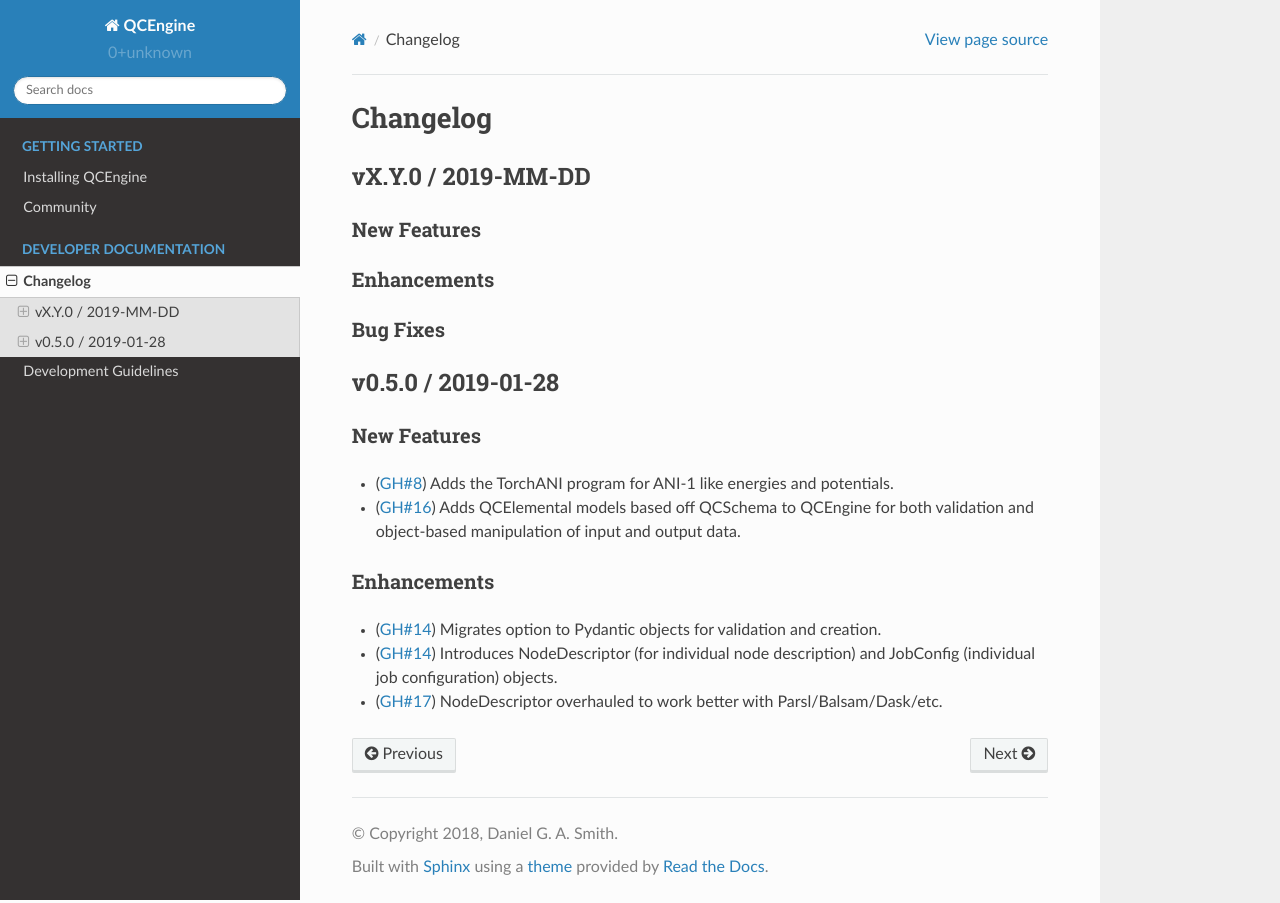
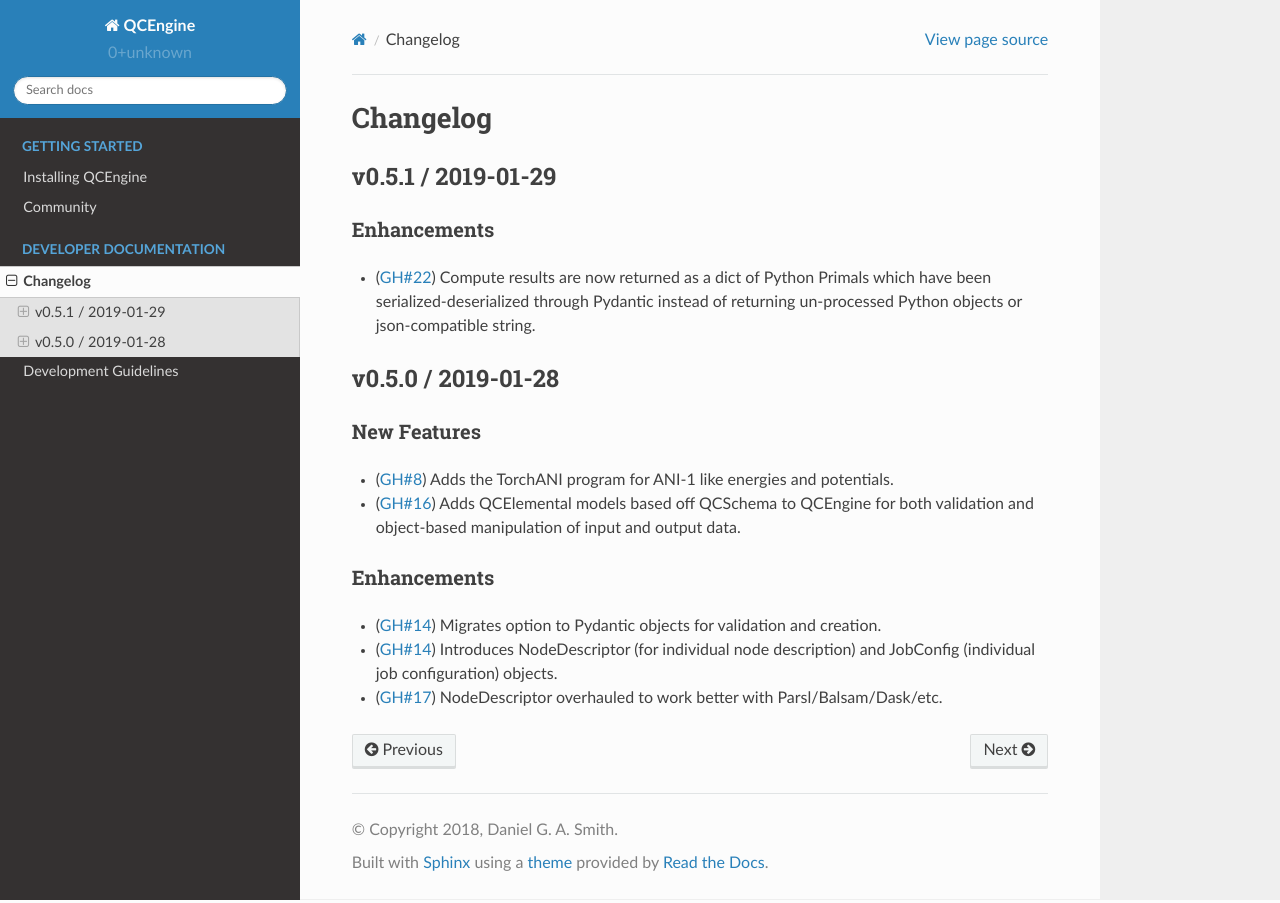
Before and after one commit to MolSSI/QCEngine, a Sphinx documentation site: the page built from docs/source/changelog.rst, in a window 1280 px wide. Built offline with Sphinx 7.4.7 and the Read the Docs theme 2.0.0, drawn with Linux system fonts in a browser that asks for light colours.

Commit message:
Update to 0.5.1

```diff
--- a/docs/source/changelog.rst
+++ b/docs/source/changelog.rst
@@ -1,17 +1,27 @@
 Changelog
 =========
 
-vX.Y.0 / 2019-MM-DD
+.. vX.Y.0 / 2019-MM-DD
+.. -------------------
+..
+.. New Features
+.. ++++++++++++
+..
+.. Enhancements
+.. ++++++++++++
+..
+.. Bug Fixes
+.. +++++++++
+
+v0.5.1 / 2019-01-29
 -------------------
-
-New Features
-++++++++++++
 
 Enhancements
 ++++++++++++
 
-Bug Fixes
-+++++++++
+- (:pr:`22`) Compute results are now returned as a dict of Python Primals which have
+  been serialized-deserialized through Pydantic instead of returning un-processed Python objects
+  or json-compatible string.
 
 v0.5.0 / 2019-01-28
 -------------------
--- a/setup.py
+++ b/setup.py
@@ -16,7 +16,7 @@ if __name__ == "__main__":
             'pyyaml',
             'py-cpuinfo',
             'psutil',
-            'qcelemental>=0.2.1',
+            'qcelemental>=0.2.2',
             'pydantic>=0.18.0'
         ],
         entry_points={"console_scripts": [
@@ -43,8 +43,10 @@ if __name__ == "__main__":
         classifiers=[
             'Development Status :: 4 - Beta',
             'Intended Audience :: Science/Research',
-            'Programming Language :: Python :: 2.7',
+            'Programming Language :: Python :: 3 :: Only',
             'Programming Language :: Python :: 3',
+            'Programming Language :: Python :: 3.6',
+            'Programming Language :: Python :: 3.7',
         ],
         zip_safe=False,
         long_description="""
```
Also changed, not shown: 4 other files.
